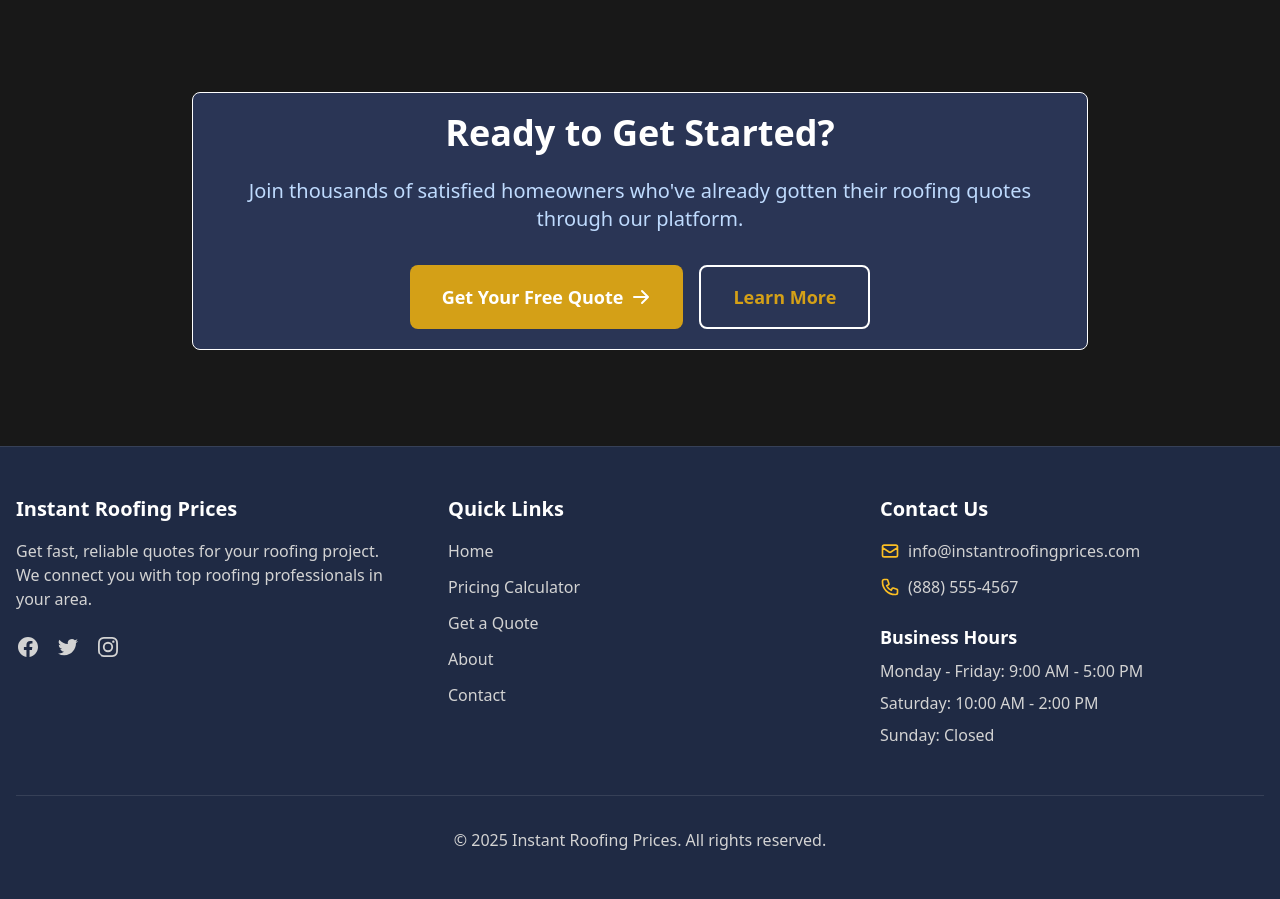
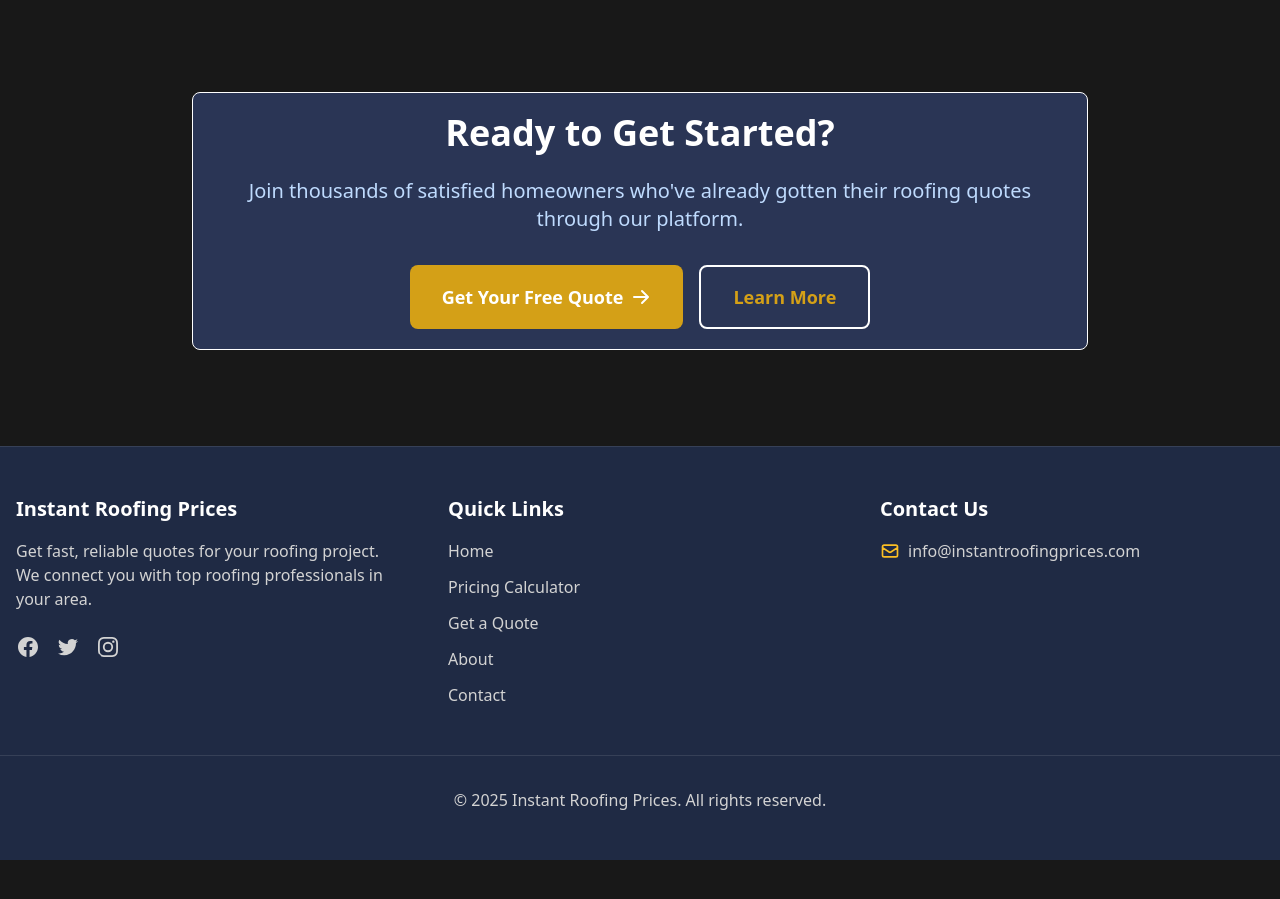
Before and after one commit to tim-amredev/roofing-lead-site, a Jekyll site: the page built from index.html, in a window 1280 px wide and 900 px high, scrolled down 3253 px. Built offline with Jekyll 4.4.1, drawn with Linux system fonts in a browser that asks for light colours; after the commit the page ends 4113 px from its top, so only the background shows below that.

Commit message:
Update footer.html

```diff
--- a/_includes/footer.html
+++ b/_includes/footer.html
@@ -46,21 +46,6 @@
             </svg>
             info@instantroofingprices.com
           </p>
-          <p class="flex items-center">
-            <svg xmlns="http://www.w3.org/2000/svg" class="h-5 w-5 mr-2 text-yellow-400" fill="none" viewBox="0 0 24 24" stroke="currentColor">
-              <path stroke-linecap="round" stroke-linejoin="round" stroke-width="2" d="M3 5a2 2 0 012-2h3.28a1 1 0 01.948.684l1.498 4.493a1 1 0 01-.502 1.21l-2.257 1.13a11.042 11.042 0 005.516 5.516l1.13-2.257a1 1 0 011.21-.502l4.493 1.498a1 1 0 01.684.949V19a2 2 0 01-2 2h-1C9.716 21 3 14.284 3 6V5z" />
-            </svg>
-            (888) 555-4567
-          </p>
-        </address>
-
-        <div class="mt-6">
-          <h4 class="text-lg font-semibold text-white mb-2">Business Hours</h4>
-          <ul class="text-gray-300 space-y-2">
-            <li>Monday - Friday: 9:00 AM - 5:00 PM</li>
-            <li>Saturday: 10:00 AM - 2:00 PM</li>
-            <li>Sunday: Closed</li>
-          </ul>
         </div>
       </div>
     </div>
```
